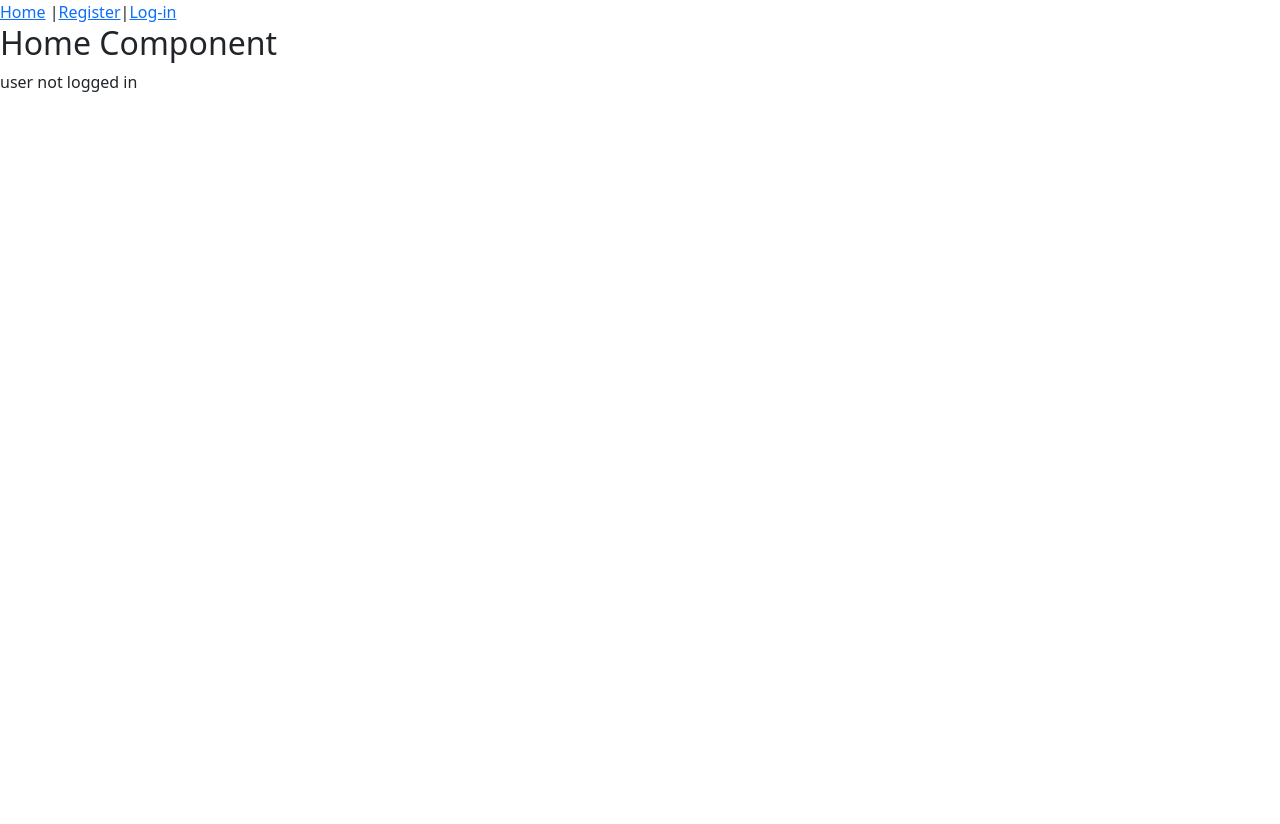
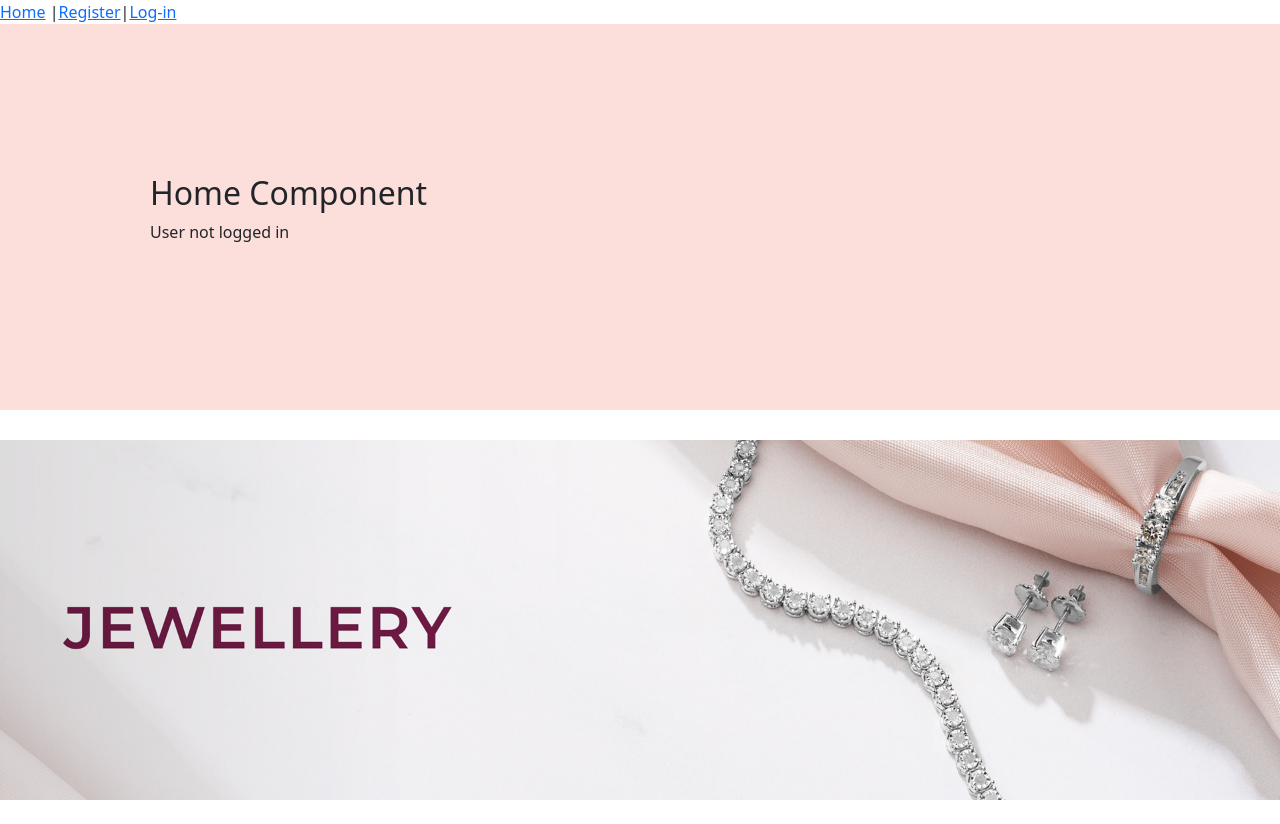
Before and after one commit to hemaswathi2002/ChitGem-app, a React (Create React App) app in the folder frontend/my-app/: page / in a window 1280 px wide. Before the commit the page ends 800 px from the top, so only its background shows below. Built offline with nearby package versions, Linux system fonts and the light colour scheme; no server answers.

Commit message:
home page

```diff
--- a/frontend/my-app/src/Components/UsersAuthentication/LoginForm.js
+++ b/frontend/my-app/src/Components/UsersAuthentication/LoginForm.js
@@ -47,7 +47,7 @@ export default function LoginForm(props) {
 
     return (
         <div>
-        {/* <div style={{ backgroundColor: '#ffb6c1', height: '150px', width: '100%' }}></div> */}
+        <div style={{ backgroundColor: '#ffb6c1', height: '25px', width: '100%' }}></div>
         <Container style={{ display: 'flex', justifyContent: 'center', alignItems: 'center', minHeight: '60vh' }}>
           <div style={{ border: '2px solid pink', padding: '20px', borderRadius: '5px', width: '30%' }}>
             <h2 style={{ textAlign: 'center', marginBottom: '20px' }}>Log-in</h2>
--- a/frontend/my-app/src/Components/UsersAuthentication/RegisterForm.js
+++ b/frontend/my-app/src/Components/UsersAuthentication/RegisterForm.js
@@ -70,8 +70,9 @@ export default function RegisterForm({ registerToast }) {
     }
 
     return (
-
-        <div style={{ display: 'flex', justifyContent: 'center', alignItems: 'center', minHeight: '75vh' }}>
+        <div>
+        <div style={{ backgroundColor: '#ffb6c1', height: '10px', width: '100%' }}></div>
+        <div style={{ display: 'flex', justifyContent: 'center', alignItems: 'center', minHeight: '45vh', marginTop: '10px' }}>
             <div style={{ border: '2px solid pink', padding: '20px', borderRadius: '5px', width: '30%' }}>
 
                     <h2 style={{ textAlign: 'center', marginBottom: '20px' }}>Sign-up</h2>
@@ -142,6 +143,6 @@ export default function RegisterForm({ registerToast }) {
                 </div>
 
             </div>
-
+        </div>
     )
 }
--- a/frontend/my-app/src/Components/usersControl/Home.js
+++ b/frontend/my-app/src/Components/usersControl/Home.js
@@ -1,10 +1,23 @@
-import { useAuth } from "../../Context/AuthrorizeContext"
+import { useAuth } from "../../Context/AuthrorizeContext";
+import React from "react";
+import img from '../homeimg/Jewellery_Banner_AH_1920.jpg';
+
 export default function Home() {
-    const { user } = useAuth()
+    const { user } = useAuth();
+
     return (
-        <div>
-            <h2>Home Component</h2>
-            { !user ? <p>user not logged in </p> : <p> Welcome { user.username }</p>}
+        <div style={{ minHeight: "100vh", display: "flex", flexDirection: "column", alignItems: "center" }}>
+            <div style={{ backgroundColor: "#FCDEDA", width: "100%", padding: "150px" }}>
+                <h2>Home Component</h2>
+                {!user ? <p>User not logged in</p> : <p>Welcome { user.username }</p>}
+            </div>
+            <div style={{ display: "flex", justifyContent: "center" }}>
+                <img
+                    src={img}
+                    alt="Your Image"
+                    style={{ maxWidth: "100%", height: "auto" }}
+                />
+            </div>
         </div>
-    )
+    );
 }
```
Also changed, not shown: frontend/my-app/src/Components/homeimg/Jewellery_Banner_AH_1920.jpg (added). Lines whose indentation alone changed are shown as unchanged.
